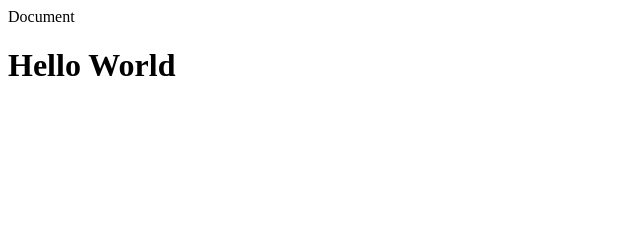
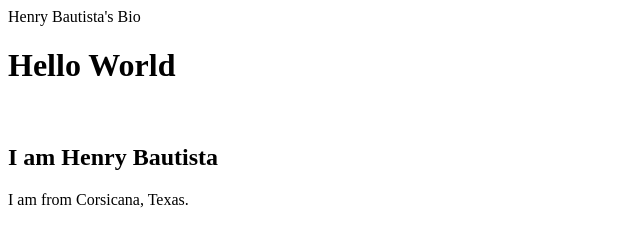
Before and after one commit to bautihen/bautihen.github.io, a plain HTML site: page index.html in a window 1280 px wide. Shown: the whole page, without its empty margins (0-640 px from the left). Drawn offline with Linux system fonts and the light colour scheme.

Commit message:
updating

```diff
--- a/index.html
+++ b/index.html
@@ -3,9 +3,12 @@
 <head>
     <meta charset="UTF-8">
     <meta name="viewport" content="width=device-width, initial-scale=1.0"
-    <title>Document</title>
+    <title>Henry Bautista's Bio</title>
 </head>
 <body>
     <h1>Hello World</h1>
+    <br>
+    <h2>I am Henry Bautista</h2>
+    <p>I am from Corsicana, Texas.</p>
 </body>
 </html>
```
